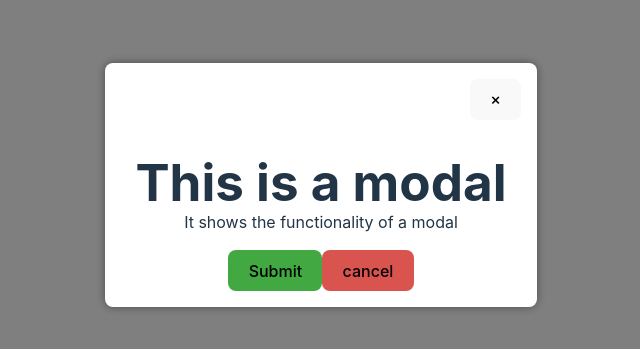
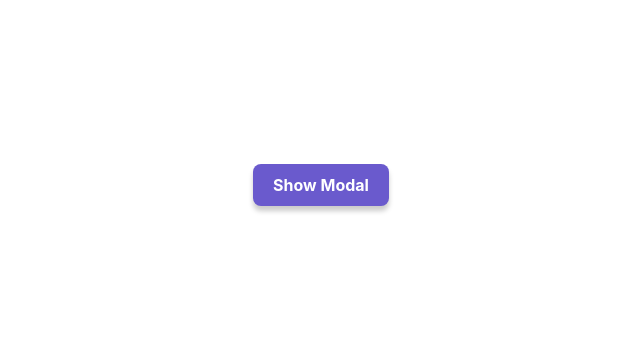
Before and after one commit to RamonSanGabriel/modal, a React (Vite) app: page / in a window 1280 px wide. Shown: the part 215-564 px from the top of the page, without its empty margins (319-959 px from the left). Built offline with nearby package versions, Linux system fonts and the light colour scheme.

Commit message:
opacity buttons

```diff
--- a/src/App.css
+++ b/src/App.css
@@ -4,3 +4,14 @@
   padding: 2rem;
   text-align: center;
 }
+.show-modal-btn {
+  color: #fff;
+  font-weight: 700;
+  background-color: rgb(106, 90, 205);
+  transition-property: background-color, opacity;
+  transition-duration: 250ms;
+
+  &:hover {
+    background-color: rgb(106, 90, 205, 0.5);
+  }
+}
--- a/src/App.jsx
+++ b/src/App.jsx
@@ -3,9 +3,21 @@ import './App.css';
 import Modal from './components/Modal/Modal';
 
 function App() {
+  const [showModal, setShowModal] = useState(false);
+
+  const handleShowModal = () => {
+    setShowModal(true);
+  };
+
   return (
     <div>
-      <Modal />
+      {showModal ? (
+        <Modal onClose={setShowModal} onSubmit={null} onCancel={null} />
+      ) : (
+        <button className="show-modal-btn" onClick={handleShowModal}>
+          Show Modal
+        </button>
+      )}
     </div>
   );
 }
--- a/src/components/Modal/Modal.jsx
+++ b/src/components/Modal/Modal.jsx
@@ -1,17 +1,21 @@
 import css from './Modal.module.css';
 
-const Modal = ({ children }) => {
+const Modal = ({ onClose, onSubmit, onCancel }) => {
   return (
     <div className={css.modal}>
       <div className={css.modalContent}>
-        <div className={css.close} onClick={() => alert('close')}>
-          <button>&times;</button>{' '}
+        <div className={css.close}>
+          <p onClick={() => onClose(false)}>&times;</p>{' '}
         </div>
         <h1>This is a modal</h1>
         <p>It shows the functionality of a modal</p>
-        <div>
-          <button className={css.btnSubmit}>Submit</button>
-          <button className={css.btnCancel}>cancel</button>
+        <div className={css.footerBtns}>
+          <button onClick={() => onSubmit} className={css.btnSubmit}>
+            Submit
+          </button>
+          <button onClick={() => onCancel} className={css.btnCancel}>
+            cancel
+          </button>
         </div>
       </div>
     </div>
--- a/src/components/Modal/Modal.module.css
+++ b/src/components/Modal/Modal.module.css
@@ -15,21 +15,58 @@
   width: 25em;
   border-radius: 0.5rem;
   box-shadow: 0 0 10px rgba(0, 0, 0, 0.4);
+  & p {
+    margin-top: 0;
+  }
 }
 .close {
   display: flex;
   justify-content: flex-end;
+  align-items: center;
+
+  & p {
+    margin: 0;
+    /* border: 1px solid #ccc; */
+    background-color: #ccc;
+    border-radius: 50px;
+    padding: 0.025rem 0.5rem;
+    transition-property: background-color, opacity;
+    transition-duration: 250ms;
+    &:hover {
+      background-color: rgb(204, 204, 204, 0.9);
+      cursor: pointer;
+    }
+    &:focus,
+    &:focus-visible {
+      outline: 4px auto -webkit-focus-ring-color;
+    }
+  }
 }
+
 h1 {
   margin-bottom: 0;
 }
-p {
-  margin-top: 0;
-}
+
 .btnSubmit {
-  background-color: #42a942;
+  background-color: rgb(66, 169, 66);
+  transition-property: background-color, opacity;
+  transition-duration: 250ms;
+
+  &:hover {
+    background-color: rgba(66, 169, 66, 0.9);
+  }
 }
 
 .btnCancel {
-  background-color: #d9534f;
+  background-color: rgb(217, 83, 79);
+  &:hover {
+    background-color: rgba(217, 83, 79, 0.9);
+    transition-property: background-color, opacity;
+    transition-duration: 250ms;
+  }
 }
+
+.footerBtns {
+  display: flex;
+  justify-content: space-around;
+}
--- a/src/index.css
+++ b/src/index.css
@@ -45,9 +45,10 @@ button {
   /* background-color: #1a1a1a; */
   cursor: pointer;
   transition: border-color 0.25s;
+  box-shadow: 0 5px 5px rgb(204, 204, 204);
 }
 button:hover {
-  border-color: #646cff;
+  /* border-color: #646cff; */
   cursor: pointer;
 }
 button:focus,
```
